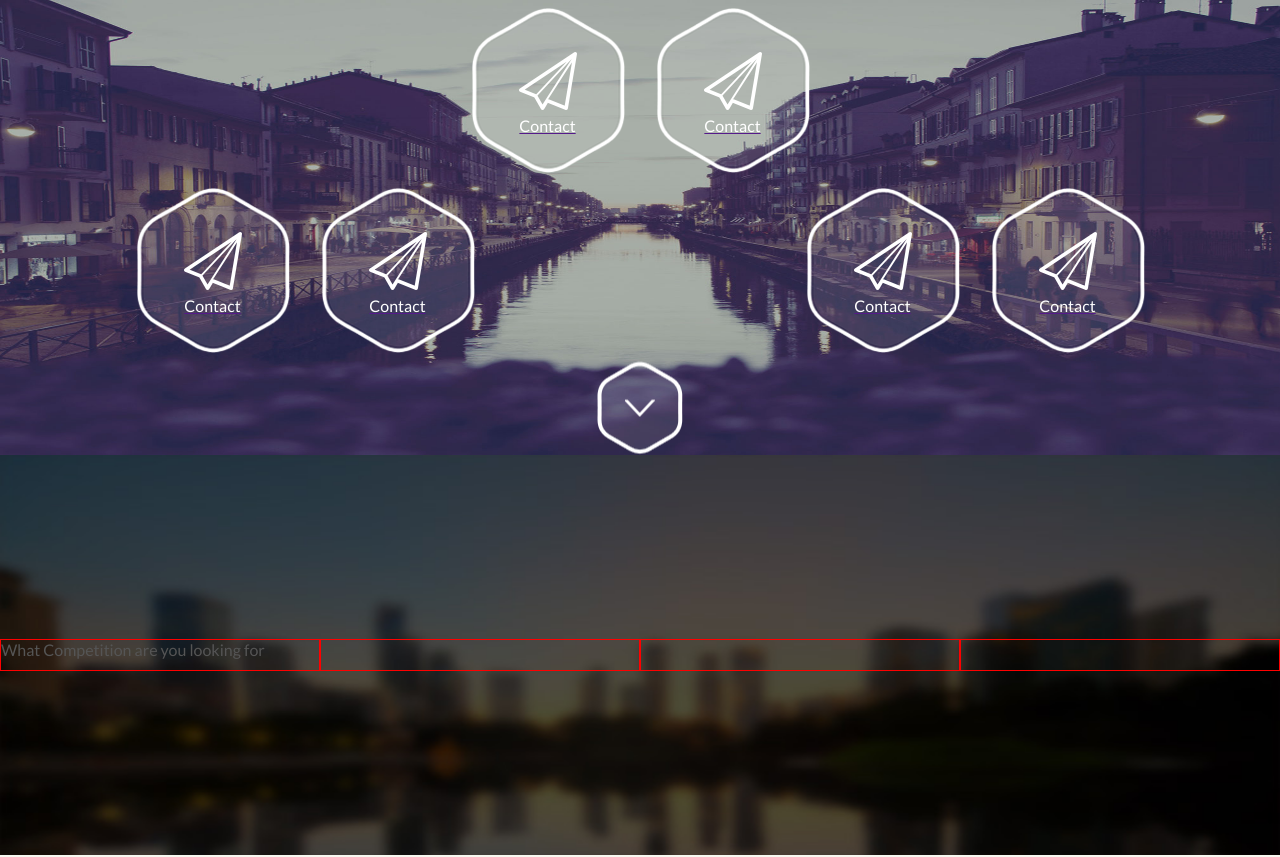
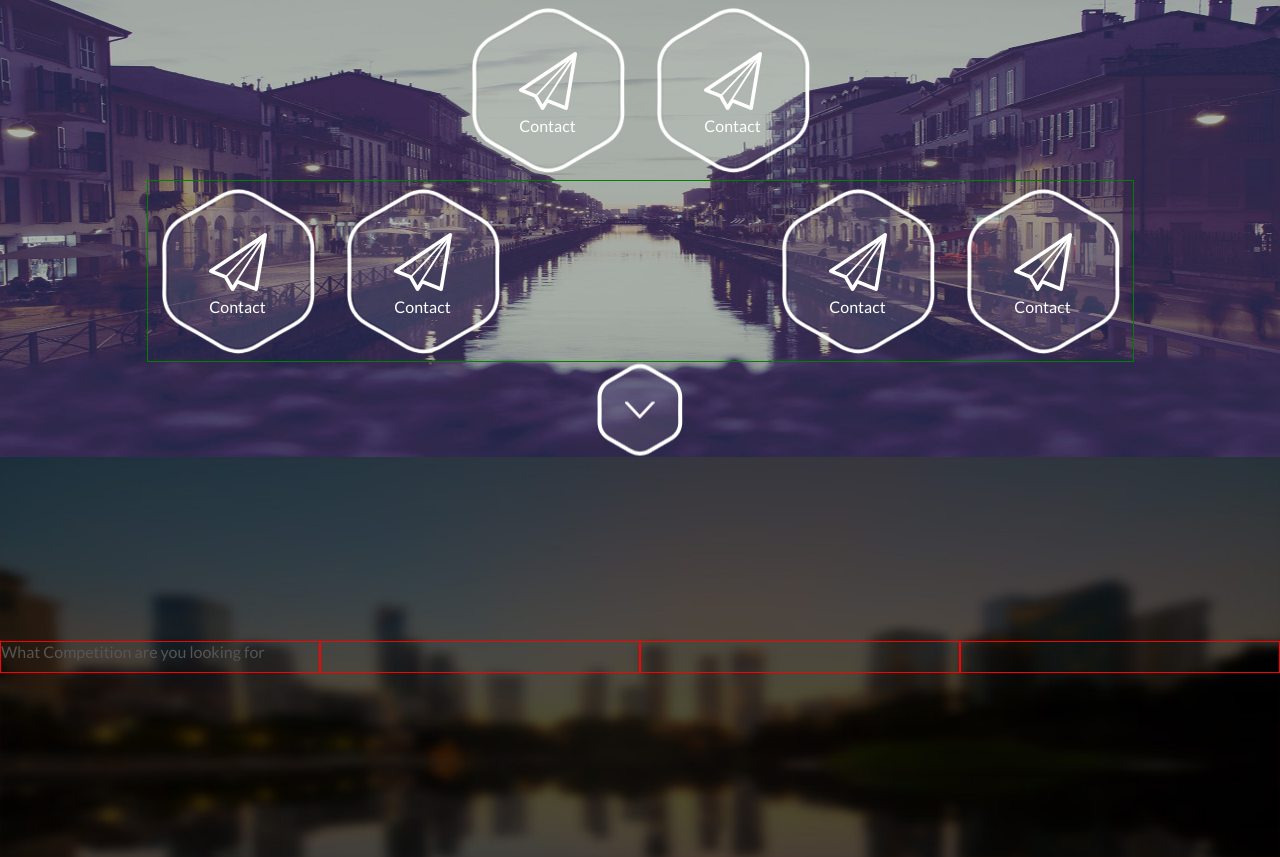
Before and after one commit to sandeepsharma-kgp/competify, a PHP site: page / in a window 1280 px wide. Shown: the part 62-919 px from the top of the page. Run offline with PHP 8.4, Linux system fonts and the light colour scheme.

Commit message:
Test3
RWD

```diff
--- a/css/style.css
+++ b/css/style.css
@@ -10,6 +10,7 @@ body{
 }
 
 strong { font-weight: 700; }
+a {text-decoration: none;}
 a:hover { text-decoration: none; }
 
 ::-moz-selection { background: #0f2128; color: #fff; text-shadow: none; }
@@ -48,7 +49,6 @@ a:hover { text-decoration: none; }
 .logo a:hover { color: #00f1de; }
 
 .call-us {
-    float:right;
     display:-webkit-flex;
     -webkit-flex-flow:row;
     -wekit-align-self:flex-end;
@@ -90,7 +90,7 @@ a:hover { text-decoration: none; }
     -webkit-flex-wrap:wrap;
     -webkit-align-items: center;
     -webkit-justify-content: center;
-    width: 100%;
+    width: auto;
     background:url(img/bg.jpg) no-repeat center;
     background-size: 100% 100%;
 }
@@ -150,10 +150,25 @@ a:hover { text-decoration: none; }
 .cont2{
     display: -webkit-flex;
     -webkit-flex-flow:row;
+    -webkit-flex-wrap: wrap;
+    -webkit-align-items:center;
+    -webkit-align-content:center;
     -webkit-justify-content:center;
-    -webkit-align-items:center;
+    height:auto;
+    border:1px solid green;
+}
+.cont2_1{
+    display:-webkit-flex;
+    -webkit-flex-flow:row;
     -webkit-flex-wrap: wrap;
-    height:auto;
+    margin-right: auto;
+}
+
+.cont2_2{
+    display:-webkit-flex;
+    -webkit-flex-flow:row;
+    -webkit-flex-wrap: wrap;
+    -webkit-align-self:flex-end;
 }
 
 .cont3{
--- a/index.html
+++ b/index.html
@@ -67,18 +67,22 @@
         </div>
       </div>
       <div class="cont2">
+        <div class="cont2_1">
           <div class="cont1_1">
             <a href=""><span class="nav"></span><label>Contact</label></a>
           </div>
           <div class="cont1_1 pad">
             <a href=""><span class="nav"></span><label>Contact</label></a>
           </div>
-        <div style="padding-left:300px;">        </div>
+        </div>
+        <div style="padding-left:250px;">        </div>
+        <div class="cont2_2">
           <div class="cont1_1 pad">
             <a href=""><span class="nav "></span><label>Contact</label></a>
           </div>
           <div class="cont1_1 pad">
             <a href=""><span class="nav"></span><label>Contact</label></a>
+          </div>
         </div>
       </div>
       <div class="cont3">
```
Lines whose indentation alone changed are shown as unchanged.
